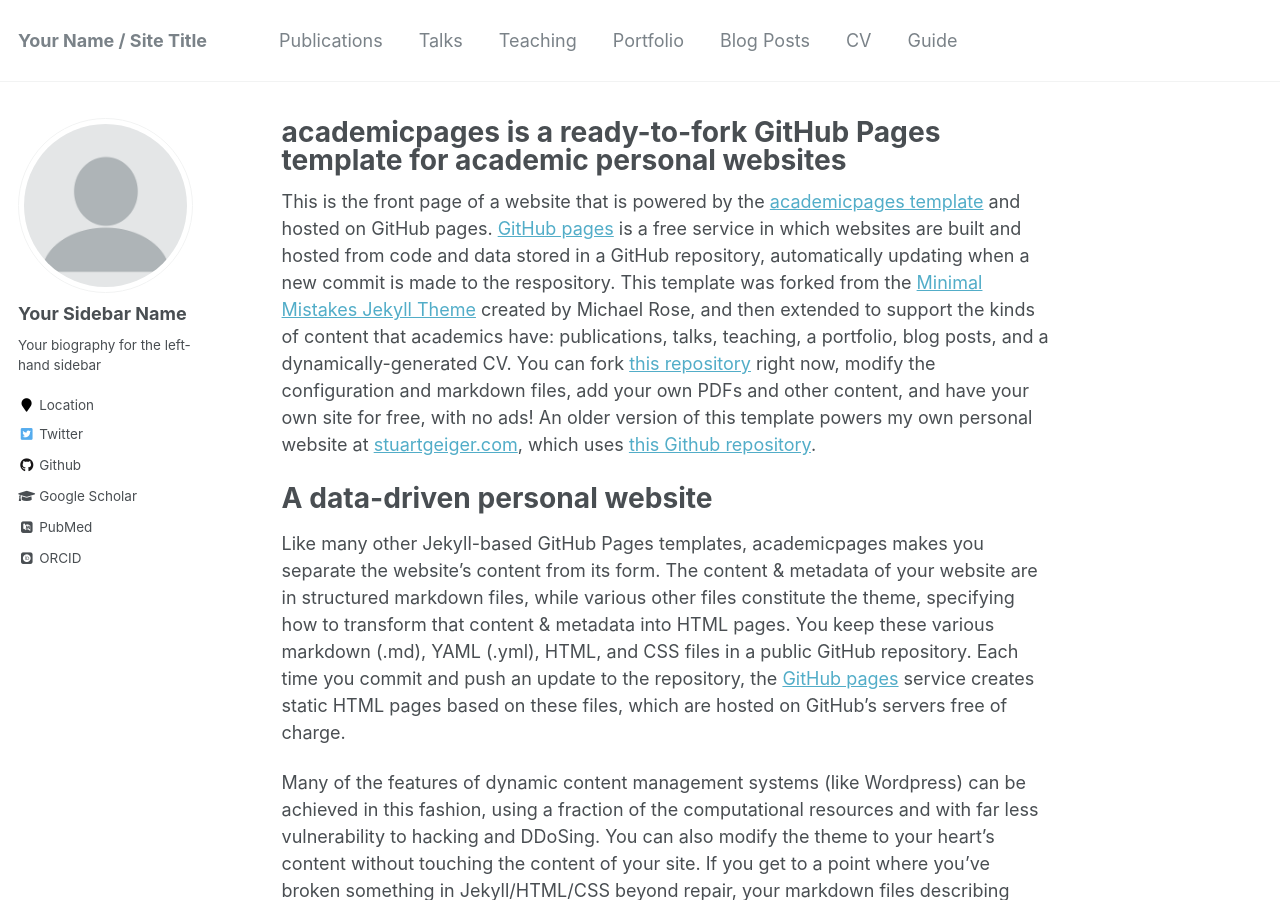
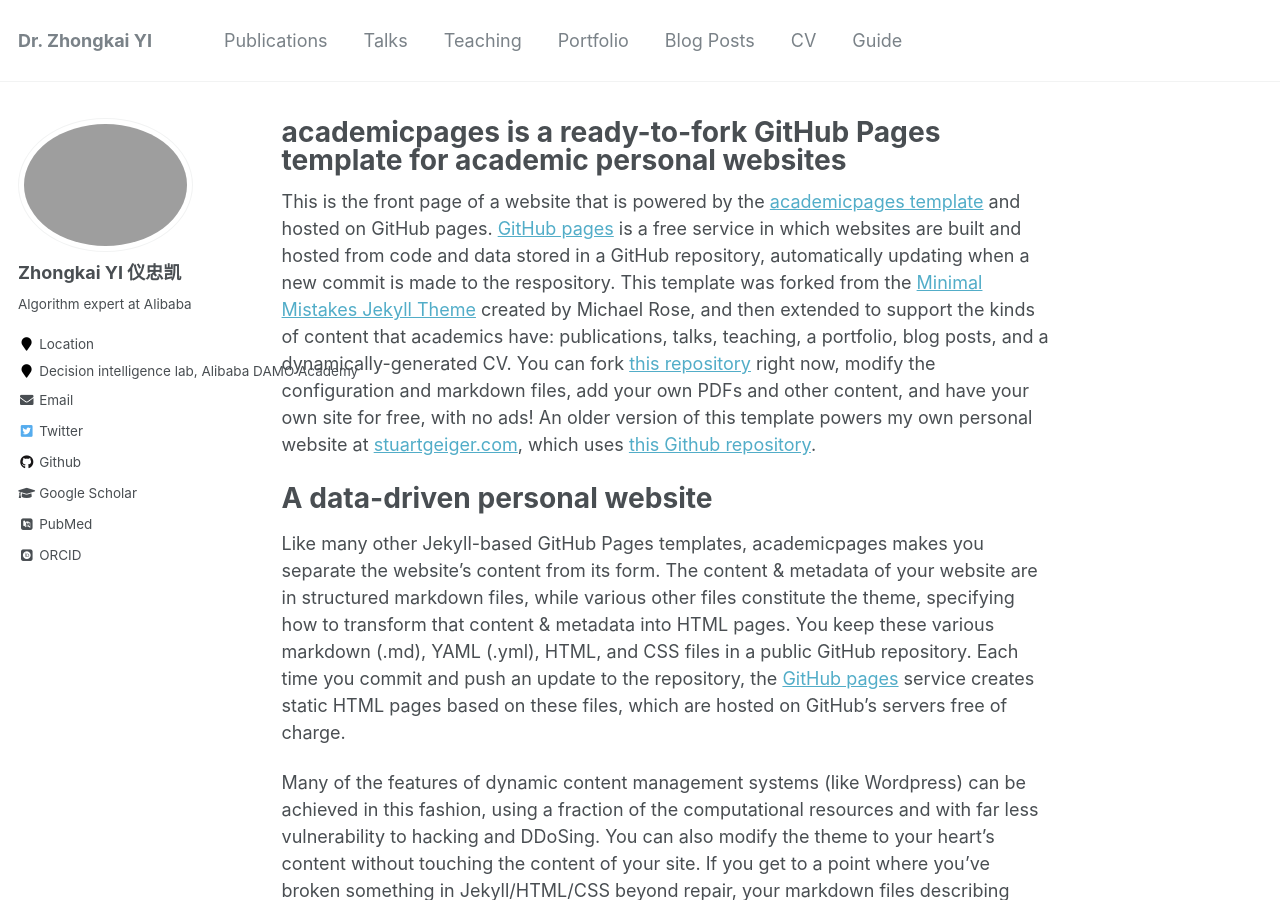
Before and after one commit to yizhongkai/yizhongkai.github.io, a Jekyll site: the page built from _pages/about.md, in a window 1280 px wide and 900 px high. Built offline with Jekyll 4.4.1, drawn with Linux system fonts in a browser that asks for light colours; some web fonts are replaced.

Commit message:
Update _config.yml

```diff
--- a/_config.yml
+++ b/_config.yml
@@ -7,7 +7,7 @@
 
 # Site Settings
 locale                   : "en-US"
-title                    : "Your Name / Site Title"
+title                    : "Dr. Zhongkai YI"
 title_separator          : "-"
 name                     : &name "Your Name"
 description              : &description "personal description"
@@ -80,15 +80,15 @@ analytics:
 
 # Site Author
 author:
-  name             : "Your Sidebar Name"
-  avatar           : "profile.png"
-  bio              : "Your biography for the left-hand sidebar"
+  name             : "Zhongkai YI 仪忠凯"
+  avatar           : "profile20210527.jpg"
+  bio              : "Algorithm expert at Alibaba"
   location         : "Location"
-  employer         :
+  employer         : "Decision intelligence lab, Alibaba DAMO Academy"
   pubmed           : "https://www.ncbi.nlm.nih.gov/pubmed/?term=john+snow"
-  googlescholar    : "http://yourfullgooglescholarurl.com"
-  email            :
-  researchgate     :  # example: "https://www.researchgate.net/profile/yourprofile"
+  googlescholar    : "https://scholar.google.com/citations?user=NsTuK-0AAAAJ&hl=zh-CN"
+  email            : "yzk_article@163.com"
+  researchgate     :  # example: "https://www.researchgate.net/profile/Zhongkai-Yi"
   uri              :
   bitbucket        :
   codepen          :
```
